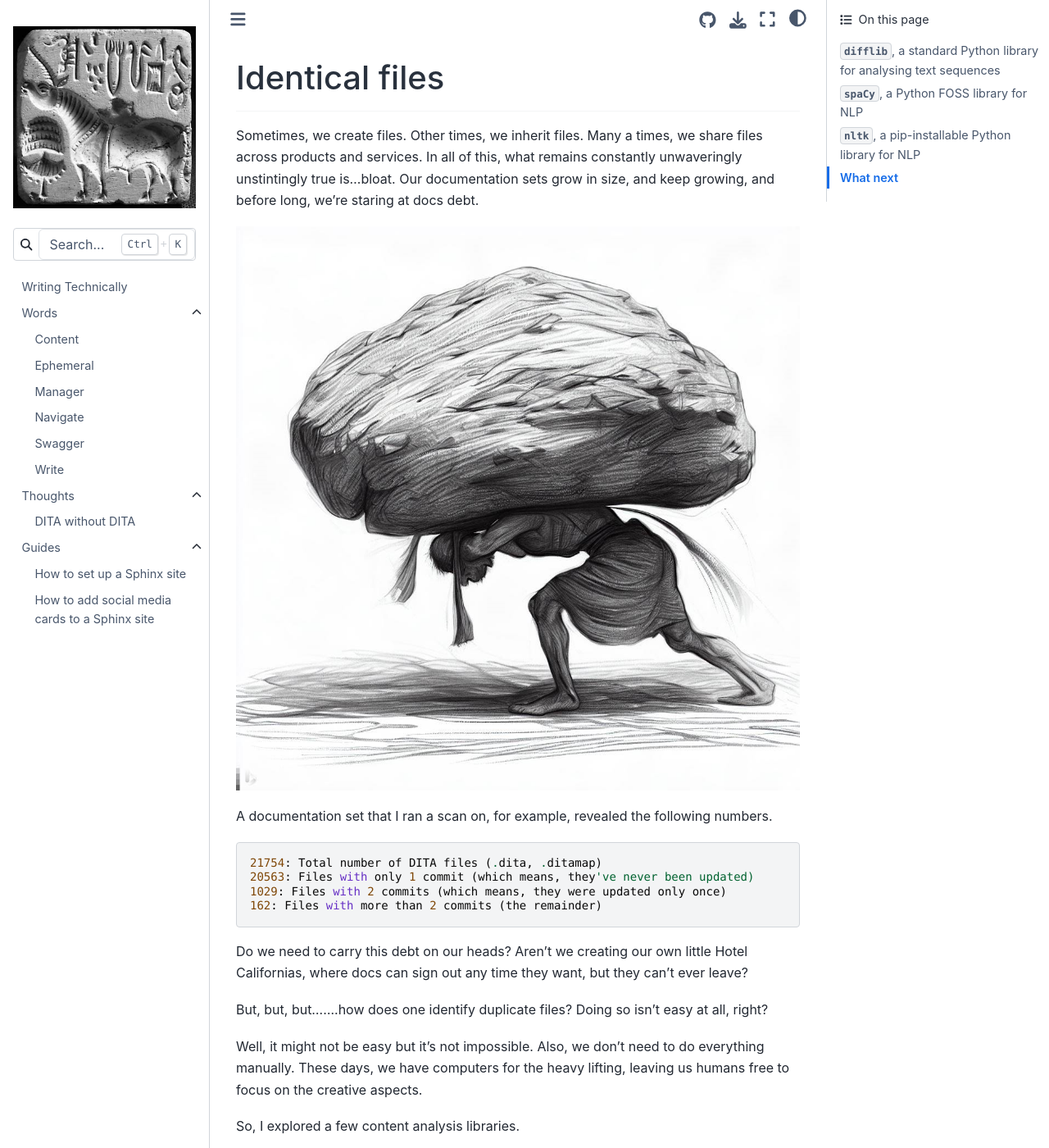
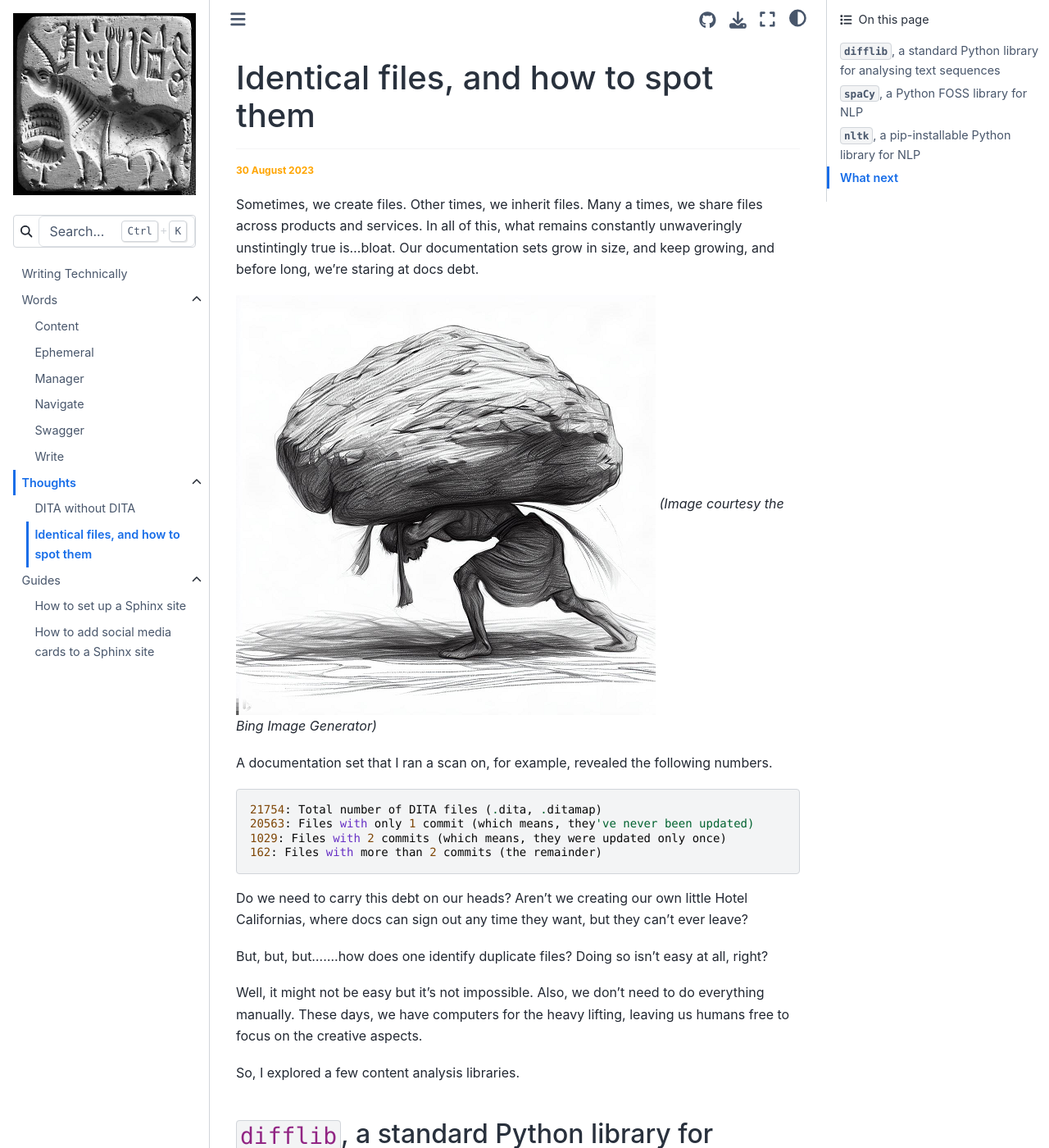
Before and after one commit to AninditaBasu/writing-technically, a Sphinx documentation site: the page built from docs/thoughts-content-similarity.md, in a window 1280 px wide and 1400 px high. Shown: the whole window at 82% size. Built offline with Sphinx 7.4.7 and the Sphinx Book theme 1.1.4, drawn with Linux system fonts in a browser that asks for light colours; pages that are not in the unit, such as notebooks, are missing from menus; some of the changed text lies outside the part shown.

Commit message:
content reuse

```diff
--- a/docs/index-thoughts.rst
+++ b/docs/index-thoughts.rst
@@ -44,7 +44,7 @@
     :maxdepth: 1
 
     thoughts-dita-without-dita.md
-	thoughts-content-similarity.md
+    thoughts-content-similarity.md
 
 .. raw:: html
 
--- a/docs/thoughts-content-similarity.md
+++ b/docs/thoughts-content-similarity.md
@@ -1,10 +1,30 @@
-# Identical files
+---
+myst:
+  html_meta:
+    "description": "An exploration of some Python libraries that compute a similarity score for all files in a given directory"
+    "title": "Identical files, and how to spot them"
+    "twitter:description": "An exploration of some Python libraries that can help compute a similarity score for files in a given repository"
+    "title": "Find the similarity score of files"
+    "twitter:title": "Identical files, and how to spot them"
+    "twitter:image": "https://writing-technically.readthedocs.io/en/latest/_static/harappa_unicorn.jpg"
+    "twitter:card": "summary_large_image"
+    "og:type": "website"
+    "og:title": "Identical files, and how to spot them"
+    "og:description": "An exploration of some Python libraries that can help compute a similarity score for files in a given repository"
+    "title": "Find the similarity score of files"
+    "og:image": "https://writing-technically.readthedocs.io/en/latest/_static/harappa_unicorn.jpg"
+    "author": "Anindita Basu"
+---
+
+# Identical files, and how to spot them
 
 <hr/>
+<p style="font-weight:bold;font-size:75%;color:orange">30 August 2023</p>
 
 Sometimes, we create files. Other times, we inherit files. Many a times, we share files across products and services. In all of this, what remains constantly unwaveringly unstintingly true is...bloat. Our documentation sets grow in size, and keep growing, and before long, we're staring at docs debt.
 
 ![burden](/images/burden.png)
+*(Image courtesy the Bing Image Generator)*
 
 A documentation set that I ran a scan on, for example, revealed the following numbers.
 
@@ -66,7 +86,6 @@
 And, here's a screenshot of a file-pair that `jaccard` reported as being 81.82% identical (while `difflib` said 79.82%). The Jaccard score is more accurate.
 
 ![burden](/images/almost_identical_2.png)
-
 *(I added the underlines in these files, and highlighted some text, only for screenshot purposes. They show the differences in this part of the text.)*
 
 ## What next
```
Also changed, not shown: docs/_static/harappa_unicorn - Copy.jpg (added), docs/_static/harappa_unicorn.jpg, docs/images/burden.png.
